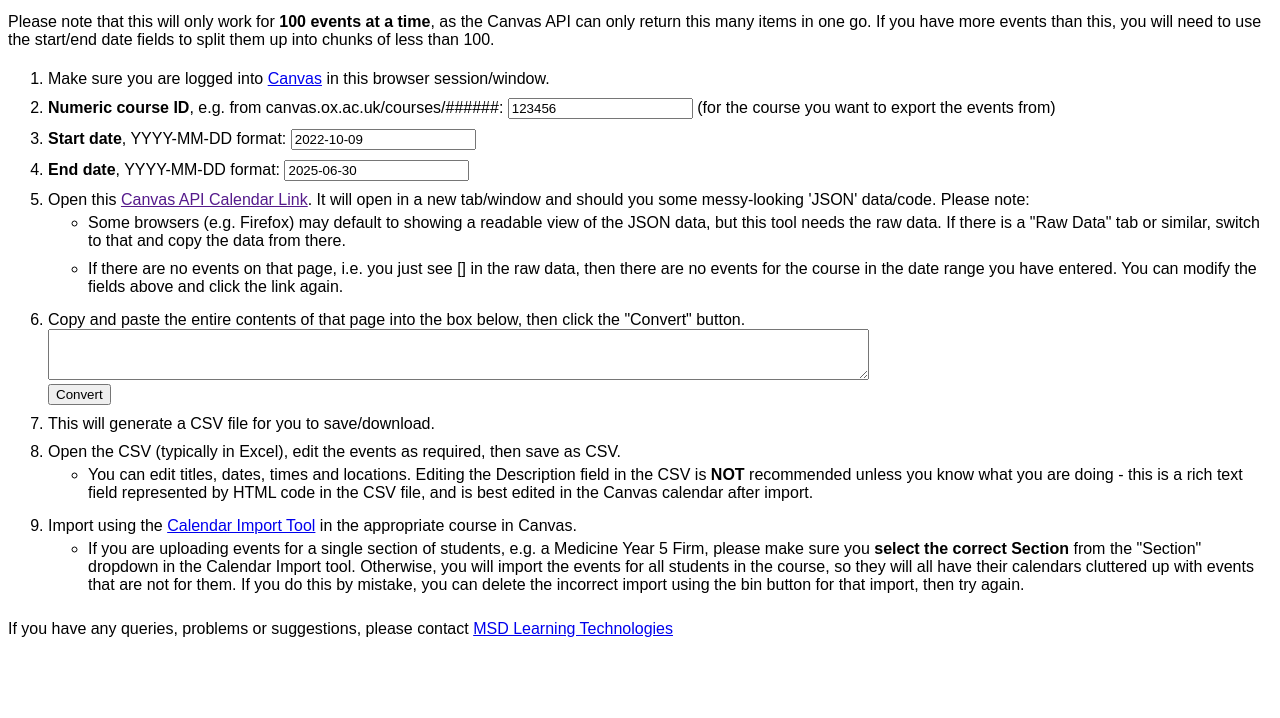
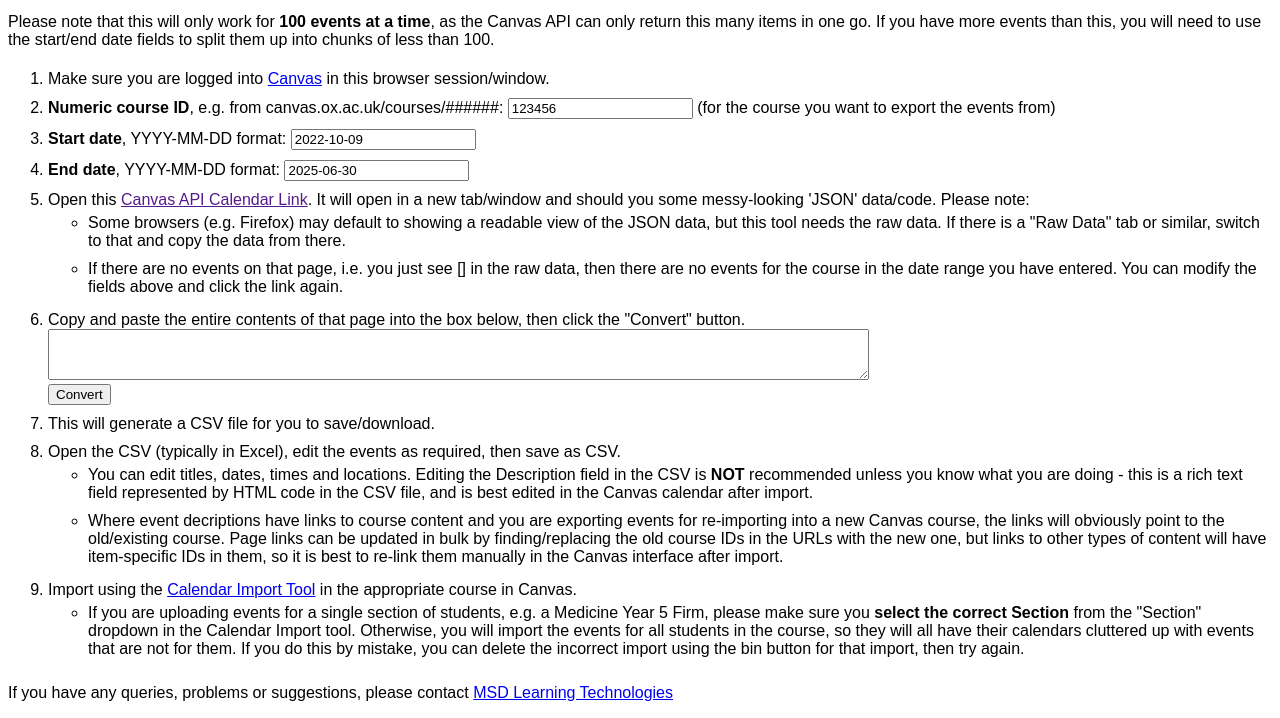
Before and after one commit to msdlt/canvas-calendar-to-csv, a plain HTML site: page index.html in a window 1280 px wide. Shown: the part 119-837 px from the top of the page. Before the commit the page ends 800 px from the top, so only its background shows below. Drawn offline with nearby package versions, Linux system fonts and the light colour scheme.

Commit message:
Added link updating to instructions

```diff
--- a/index.html
+++ b/index.html
@@ -34,8 +34,11 @@
 				<button id="convert">Convert</button>
 			</li>
 			<li>This will generate a CSV file for you to save/download.</li>
-			<li>Open the CSV (typically in Excel), edit the events as required, then save as CSV.<ul>
-				<li>You can edit titles, dates, times and locations. Editing the Description field in the CSV is <strong>NOT</strong> recommended unless you know what you are doing - this is a rich text field represented by HTML code in the CSV file, and is best edited in the Canvas calendar after import.</li></ul>
+			<li>Open the CSV (typically in Excel), edit the events as required, then save as CSV.
+				<ul>
+					<li>You can edit titles, dates, times and locations. Editing the Description field in the CSV is <strong>NOT</strong> recommended unless you know what you are doing - this is a rich text field represented by HTML code in the CSV file, and is best edited in the Canvas calendar after import.</li>
+					<li>Where event decriptions have links to course content and you are exporting events for re-importing into a new Canvas course, the links will obviously point to the old/existing course. Page links can be updated in bulk by finding/replacing the old course IDs in the URLs with the new one, but links to other types of content will have item-specific IDs in them, so it is best to re-link them manually in the Canvas interface after import.</li>
+				</ul>
 			</li>
 			<li>Import using the <a href="https://canvas.ox.ac.uk/courses/12009/pages/calendar-import-tool" target="_blank">Calendar Import Tool</a> in the appropriate course in Canvas.
 				<ul><li>If you are uploading events for a single section of students, e.g. a Medicine Year 5 Firm, please make sure you <strong>select the correct Section</strong> from the "Section" dropdown in the Calendar Import tool. Otherwise, you will import the events for all students in the course, so they will all have their calendars cluttered up with events that are not for them. If you do this by mistake, you can delete the incorrect import using the bin button for that import, then try again.</li></ul>
```
